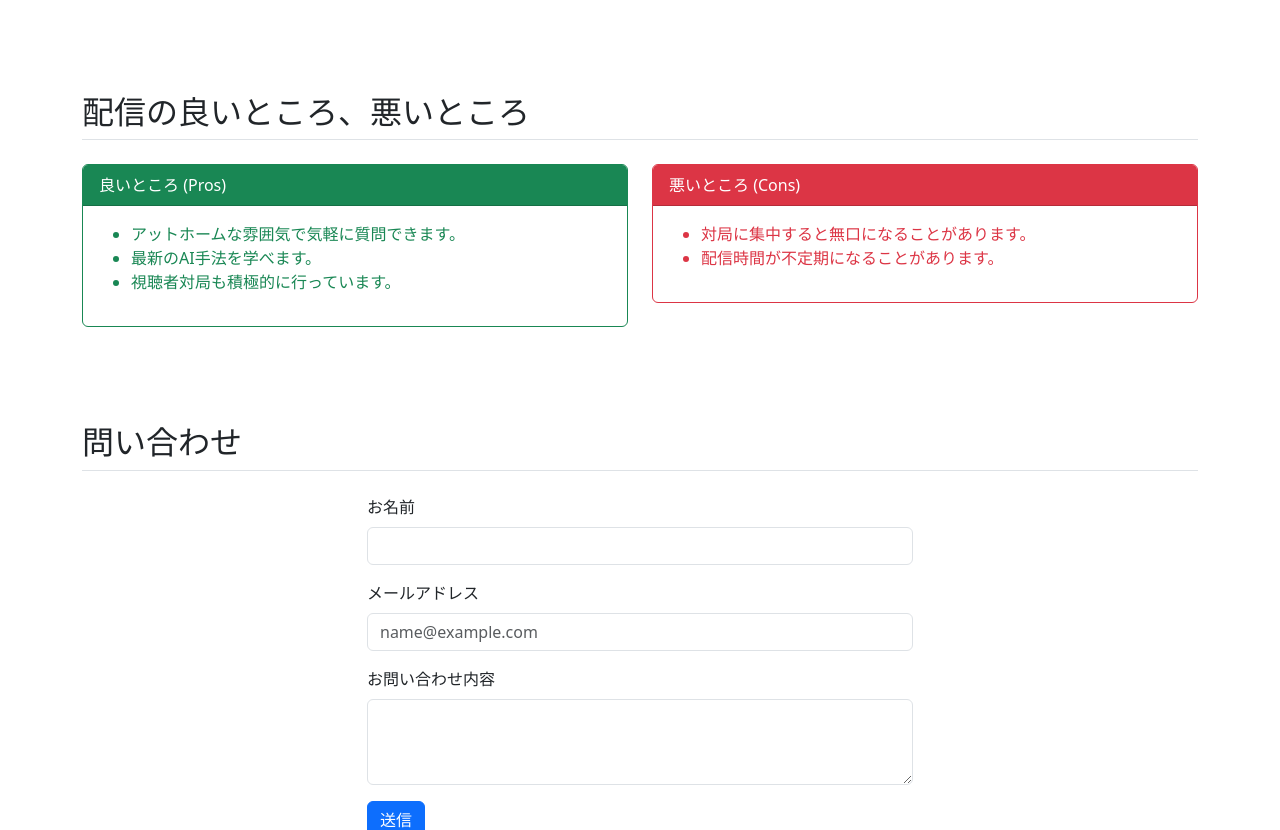
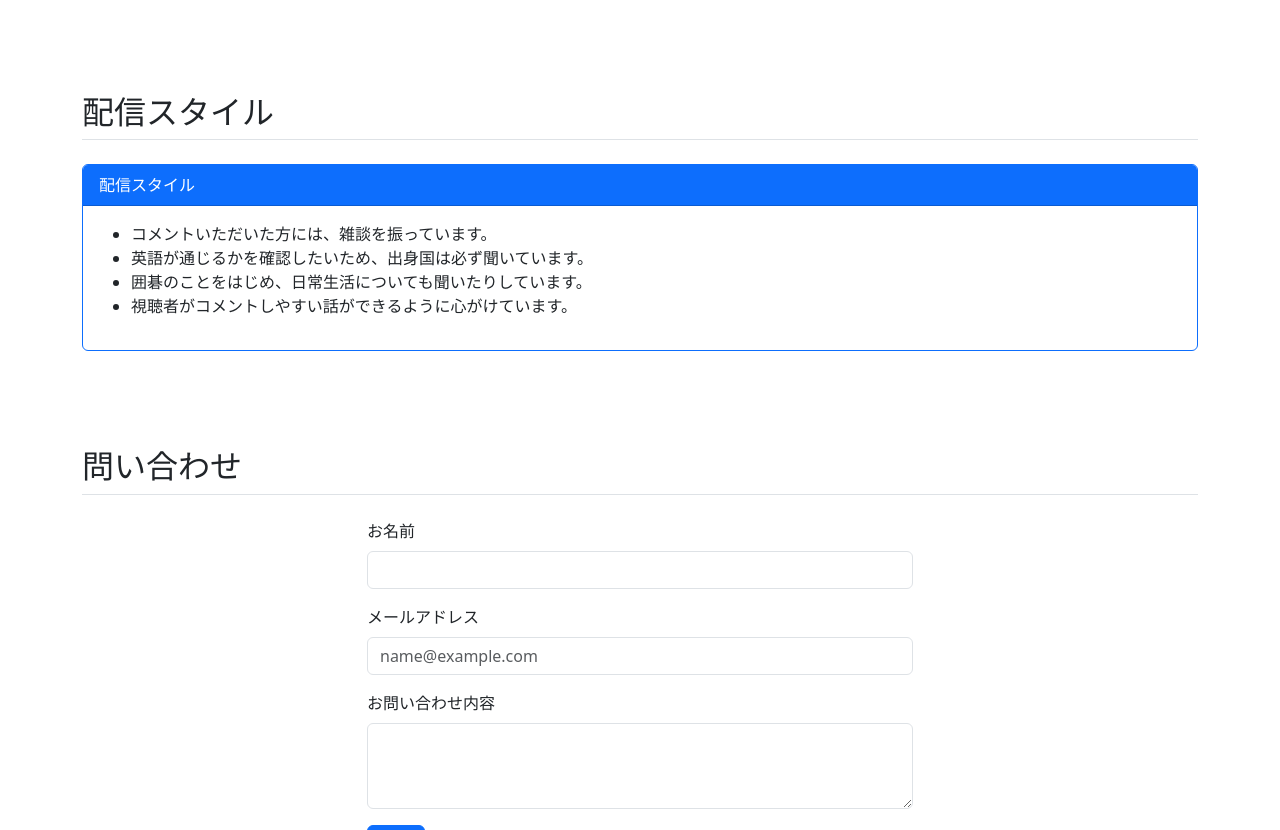
Before and after one commit to favopg/bootsreap_introduce, a website: page index.html in a window 1280 px wide. Shown: the part 1299-2129 px from the top of the page. Drawn offline with Linux system fonts and the light colour scheme.

Commit message:
#6対応

```diff
--- a/index.html
+++ b/index.html
@@ -51,7 +51,7 @@
                         <a class="nav-link" href="#content" data-i18n="nav-content">配信内容</a>
                     </li>
                     <li class="nav-item">
-                        <a class="nav-link" href="#proscons" data-i18n="nav-proscons">良い点・悪い点</a>
+                        <a class="nav-link" href="#proscons" data-i18n="nav-proscons">配信スタイル</a>
                     </li>
                     <li class="nav-item">
                         <a class="nav-link" href="#contact" data-i18n="nav-contact">問い合わせ</a>
@@ -306,38 +306,43 @@
             </div>
         </section>
 
-        <!-- Pros and Cons Section -->
+        <!-- Stream Style Section -->
         <section id="proscons" class="mb-5 py-3">
-            <h2 class="border-bottom pb-2" data-i18n="title-proscons">配信の良いところ、悪いところ</h2>
+            <h2 class="border-bottom pb-2" data-i18n="title-proscons">配信スタイル</h2>
             <div class="row mt-4">
-                <div class="col-md-6">
-                    <div class="card border-success mb-3">
-                        <div class="card-header bg-success text-white" data-i18n="pros-header">良いところ (Pros)</div>
-                        <div class="card-body text-success">
+                <div class="col-12">
+                    <div class="card border-primary mb-3">
+                        <div class="card-header bg-primary text-white" data-i18n="proscons-header">配信スタイル</div>
+                        <div class="card-body">
                             <ul data-lang="ja" class="active">
-                                <li>アットホームな雰囲気で気軽に質問できます。</li>
-                                <li>最新のAI手法を学べます。</li>
-                                <li>視聴者対局も積極的に行っています。</li>
+                                <li>コメントいただいた方には、雑談を振っています。</li>
+                                <li>英語が通じるかを確認したいため、出身国は必ず聞いています。</li>
+                                <li>囲碁のことをはじめ、日常生活についても聞いたりしています。</li>
+                                <li>視聴者がコメントしやすい話ができるように心がけています。</li>
                             </ul>
                             <ul data-lang="en">
-                                <li>Homey atmosphere where you can feel free to ask questions.</li>
-                                <li>Learn the latest AI techniques.</li>
-                                <li>I actively play games with viewers.</li>
+                                <li>I start small talk with people who leave comments.</li>
+                                <li>I always ask about their home country to see if English is understood.</li>
+                                <li>I ask about various topics, including Go and daily life.</li>
+                                <li>I strive to talk about things that make it easy for viewers to comment.</li>
                             </ul>
-                        </div>
-                    </div>
-                </div>
-                <div class="col-md-6">
-                    <div class="card border-danger mb-3">
-                        <div class="card-header bg-danger text-white" data-i18n="cons-header">悪いところ (Cons)</div>
-                        <div class="card-body text-danger">
-                            <ul data-lang="ja" class="active">
-                                <li>対局に集中すると無口になることがあります。</li>
-                                <li>配信時間が不定期になることがあります。</li>
+                            <ul data-lang="ko">
+                                <li>댓글을 달아주신 분들께는 가벼운 대화를 건넵니다.</li>
+                                <li>영어 소통이 가능한지 확인하기 위해 출신 국가를 반드시 물어보고 있습니다.</li>
+                                <li>바둑을 비롯해 일상생활에 대해서도 묻곤 합니다.</li>
+                                <li>시청자들이 댓글을 달기 편한 화제를 꺼내도록 노력하고 있습니다.</li>
                             </ul>
-                            <ul data-lang="en">
-                                <li>I may become quiet when concentrating on a match.</li>
-                                <li>Streaming schedule can be irregular.</li>
+                            <ul data-lang="zh">
+                                <li>我会和发表评论的观众进行闲聊。</li>
+                                <li>为了确认英语是否相通，我一定会询问观众的出生国家。</li>
+                                <li>除了围棋，我也会询问有关日常生活的话题。</li>
+                                <li>我努力让谈话内容更易于观众参与评论。</li>
+                            </ul>
+                            <ul data-lang="ru">
+                                <li>Я стараюсь завязать разговор с теми, кто оставляет комментарии.</li>
+                                <li>Я всегда спрашиваю из какой страны зритель, чтобы понять, понимает ли он английский.</li>
+                                <li>Я спрашиваю о многом, включая игру в Го и повседневную жизнь.</li>
+                                <li>Я стараюсь подбирать темы так, чтобы зрителям было проще комментировать.</li>
                             </ul>
                         </div>
                     </div>
@@ -384,8 +389,7 @@
             'ja': {
                 'nav-profile': 'プロフィール',
                 'nav-content': '配信内容',
-                'nav-proscons': '良い点・悪い点',
-                'nav-contact': '問い合わせ',
+                'nav-proscons': '配信スタイル',
                 'hero-title': 'イッシーの配信へようこそ',
                 'hero-lead': 'Twitchで囲碁を通じて、国境を越えた雑談配信をしています。',
                 'title-profile': 'プロフィール',
@@ -394,9 +398,8 @@
                 'content-review-title': '雑談',
                 'content-app-title': '囲碁シルをプレイ',
                 'content-ginsei-title': '銀星囲碁23をプレイ',
-                'title-proscons': '配信の良いところ、悪いところ',
-                'pros-header': '良いところ',
-                'cons-header': '悪いところ',
+                'title-proscons': '配信スタイル',
+                'proscons-header': '配信スタイル',
                 'title-contact': '問い合わせ',
                 'contact-name': 'お名前',
                 'contact-email': 'メールアドレス',
@@ -408,7 +411,7 @@
             'en': {
                 'nav-profile': 'Profile',
                 'nav-content': 'Stream Content',
-                'nav-proscons': 'Pros & Cons',
+                'nav-proscons': 'Stream Style',
                 'nav-contact': 'Contact',
                 'hero-title': "Welcome to Isshy's Stream",
                 'hero-lead': 'Hosting cross-border chatting streams through Go on Twitch!',
@@ -418,9 +421,8 @@
                 'content-review-title': 'Chatting',
                 'content-app-title': 'Play Igo-Sil',
                 'content-ginsei-title': 'Play Ginsei Igo 23',
-                'title-proscons': 'Pros and Cons of the Stream',
-                'pros-header': 'Pros',
-                'cons-header': 'Cons',
+                'title-proscons': 'Stream Style',
+                'proscons-header': 'Stream Style',
                 'title-contact': 'Contact',
                 'contact-name': 'Name',
                 'contact-email': 'Email address',
@@ -432,9 +434,9 @@
             'ko': {
                 'nav-profile': '프로필',
                 'nav-content': '방송 내용',
-                'nav-proscons': '장점 및 단점',
+                'nav-proscons': '방송 스타일',
                 'nav-contact': '문의',
-                'hero-title': '이씨(Isshy)의 방송에 오신 것을 환영합니다',
+                'hero-title': '이씨(Isshy)의 방송に 오신 것을 환영합니다',
                 'hero-lead': 'Twitch에서 바둑을 통해 국경을 초월한 수다 방송을 하고 있습니다!',
                 'title-profile': '프로필',
                 'title-content': 'Twitch 방송 내용',
@@ -442,9 +444,8 @@
                 'content-review-title': '잡담',
                 'content-app-title': '이고실(Igo-Sil) 플레이',
                 'content-ginsei-title': '은성이고 23 플레이',
-                'title-proscons': '방송의 장점과 단점',
-                'pros-header': '장점',
-                'cons-header': '단점',
+                'title-proscons': '방송 스타일',
+                'proscons-header': '방송 스타일',
                 'title-contact': '문의',
                 'contact-name': '이름',
                 'contact-email': '이메일 주소',
@@ -456,7 +457,7 @@
             'zh': {
                 'nav-profile': '个人资料',
                 'nav-content': '直播内容',
-                'nav-proscons': '优点与缺点',
+                'nav-proscons': '直播风格',
                 'nav-contact': '联系我们',
                 'hero-title': '欢迎来到 Isshy 的直播间',
                 'hero-lead': '在 Twitch 上通过围棋进行跨国界的杂谈直播！',
@@ -466,9 +467,8 @@
                 'content-review-title': '杂谈',
                 'content-app-title': '游玩 Igo-Sil',
                 'content-ginsei-title': '游玩 银星围棋23',
-                'title-proscons': '直播的优点和缺点',
-                'pros-header': '优点',
-                'cons-header': '缺点',
+                'title-proscons': '直播风格',
+                'proscons-header': '直播风格',
                 'title-contact': '联系我们',
                 'contact-name': '姓名',
                 'contact-email': '电子邮件地址',
@@ -480,7 +480,7 @@
             'ru': {
                 'nav-profile': 'Профиль',
                 'nav-content': 'Контент стрима',
-                'nav-proscons': 'Плюсы и минусы',
+                'nav-proscons': 'Стиль стрима',
                 'nav-contact': 'Контакт',
                 'hero-title': 'Добро пожаловать на стрим Isshy',
                 'hero-lead': 'Провожу стримы на Twitch, общаясь через игру в Го!',
@@ -490,9 +490,8 @@
                 'content-review-title': 'Общение',
                 'content-app-title': 'Игра в Igo-Sil',
                 'content-ginsei-title': 'Игра в Ginsei Igo 23',
-                'title-proscons': 'Плюсы и минусы стрима',
-                'pros-header': 'Плюсы',
-                'cons-header': 'Минусы',
+                'title-proscons': 'Стиль стрима',
+                'proscons-header': 'Стиль стрима',
                 'title-contact': 'Контакт',
                 'contact-name': 'Имя',
                 'contact-email': 'Адрес эл. почты',
```
